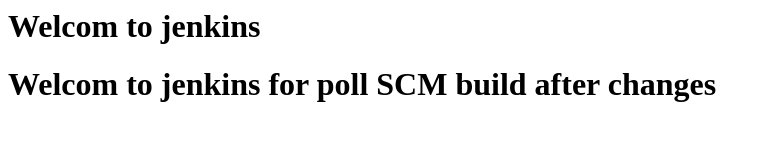
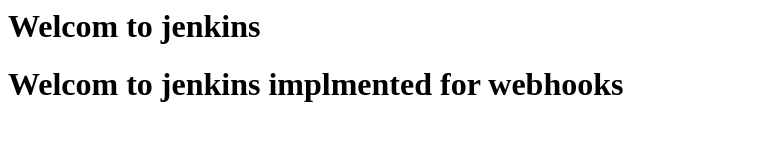
Before and after one commit to Jagan-dev2/webser-from-jenkins, a plain HTML site: page index.html in a window 1280 px wide. Shown: the whole page, without its empty margins (0-771 px from the left). Drawn offline with Linux system fonts and the light colour scheme.

Commit message:
Update index.html

```diff
--- a/index.html
+++ b/index.html
@@ -1,2 +1,2 @@
 <h1>Welcom to jenkins</h1>
-<h1>Welcom to jenkins for poll SCM build after changes</h1>
+<h1>Welcom to jenkins implmented for webhooks</h1>
```
